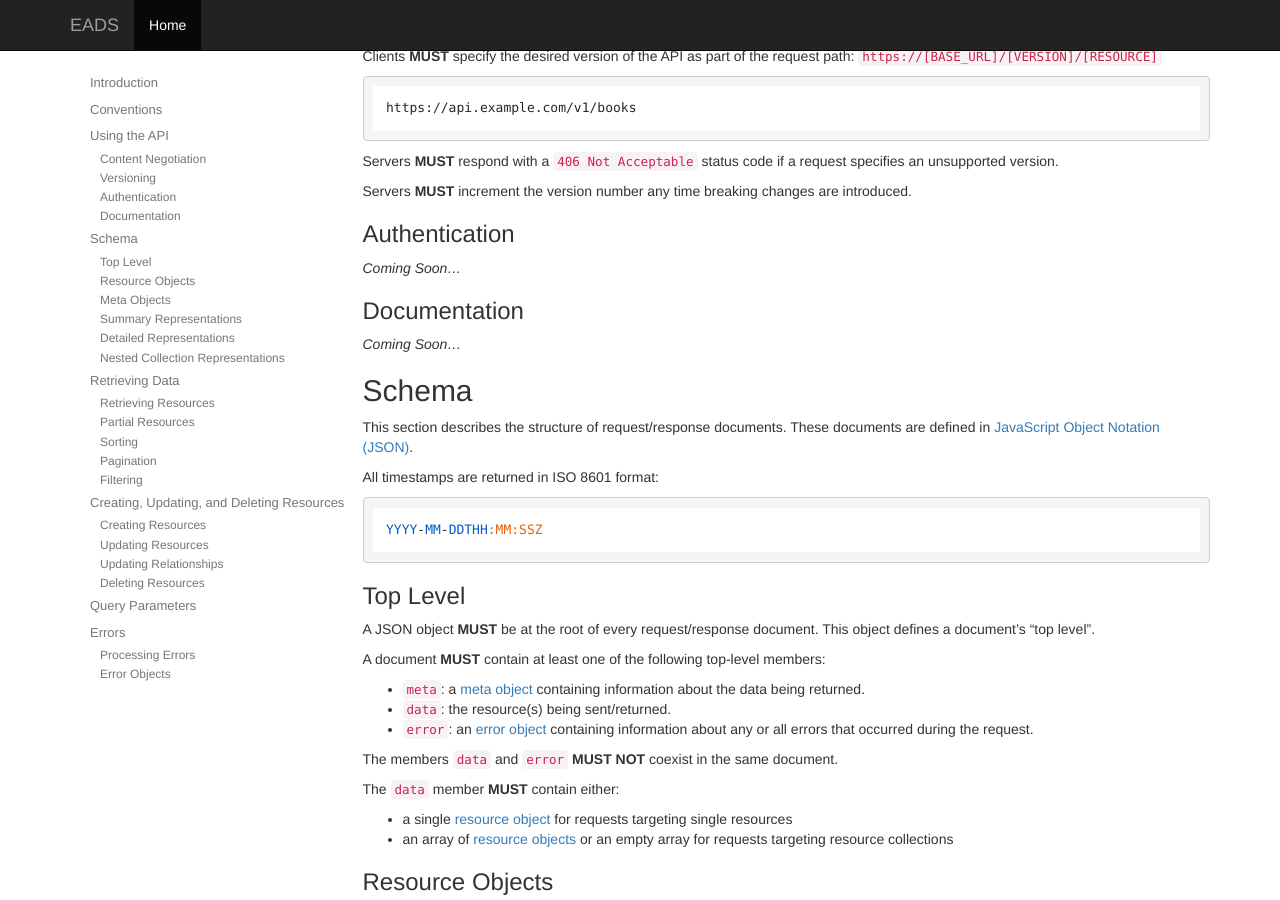
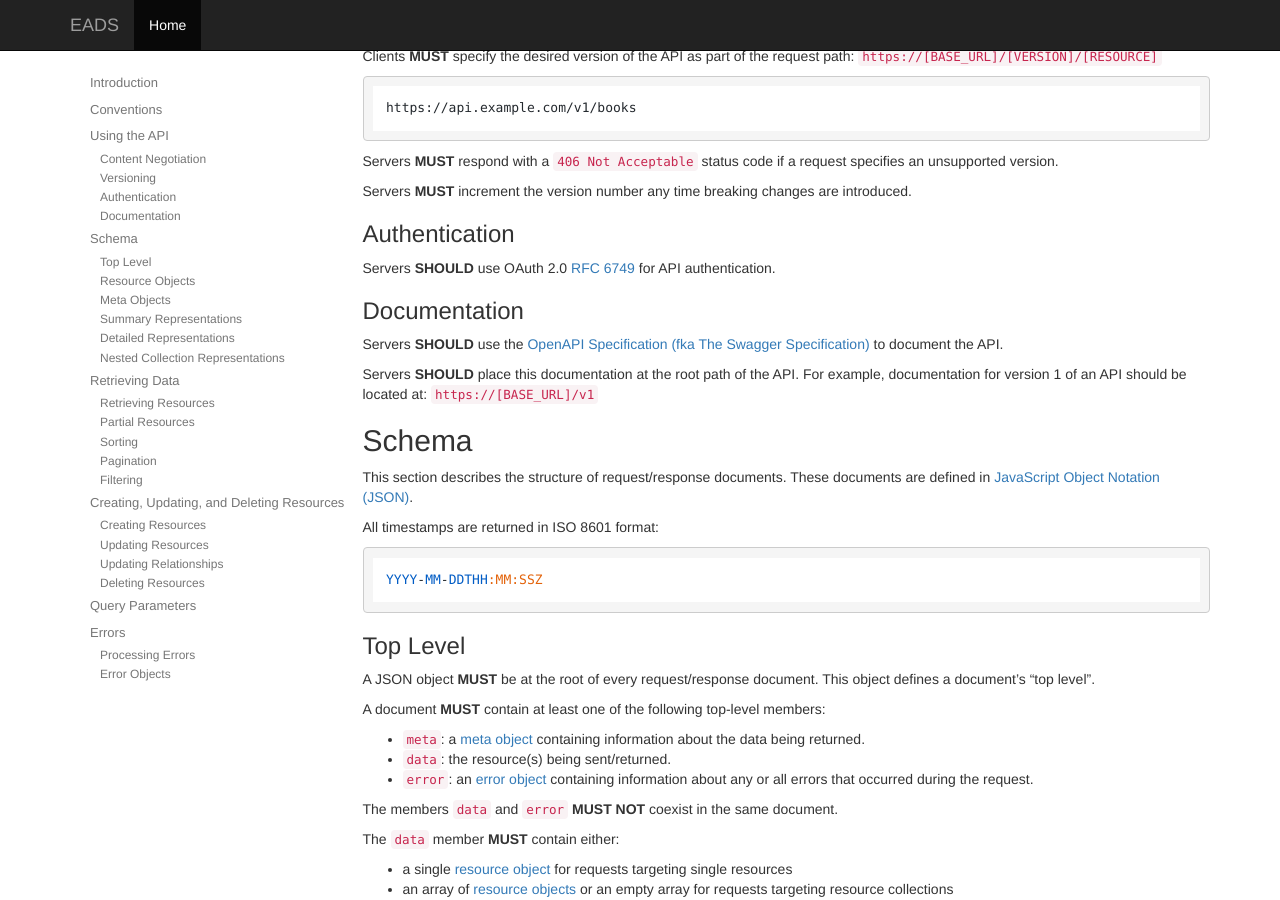
Before and after one commit to DoDCIO/eads, a Jekyll site: the page built from index.md, in a window 1280 px wide and 900 px high, scrolled down 952 px. Built offline with Jekyll 4.4.1, drawn with Linux system fonts in a browser that asks for light colours; nearby versions of some CDN libraries.

Commit message:
Adding OAuth and Swagger links

```diff
--- a/index.md
+++ b/index.md
@@ -58,11 +58,13 @@ Servers **MUST** increment the version number any time breaking changes are intr
 
 ### <a href="#authentication" id="authentication" class="headerlink"></a> Authentication
 
-*Coming Soon...*
+Servers **SHOULD** use OAuth 2.0 [RFC 6749](https://tools.ietf.org/html/rfc6749) for API authentication.
 
 ### <a href="#documentation" id="documentation" class="headerlink"></a> Documentation
 
-*Coming Soon...*
+Servers **SHOULD** use the [OpenAPI Specification (fka The Swagger Specification)](https://github.com/OAI/OpenAPI-Specification) to document the API.
+
+Servers **SHOULD** place this documentation at the root path of the API.  For example, documentation for version 1 of an API should be located at: `https://[BASE_URL]/v1`
 
 ## <a href="#schema" id="schema" class="headerlink"></a> Schema
 
```
